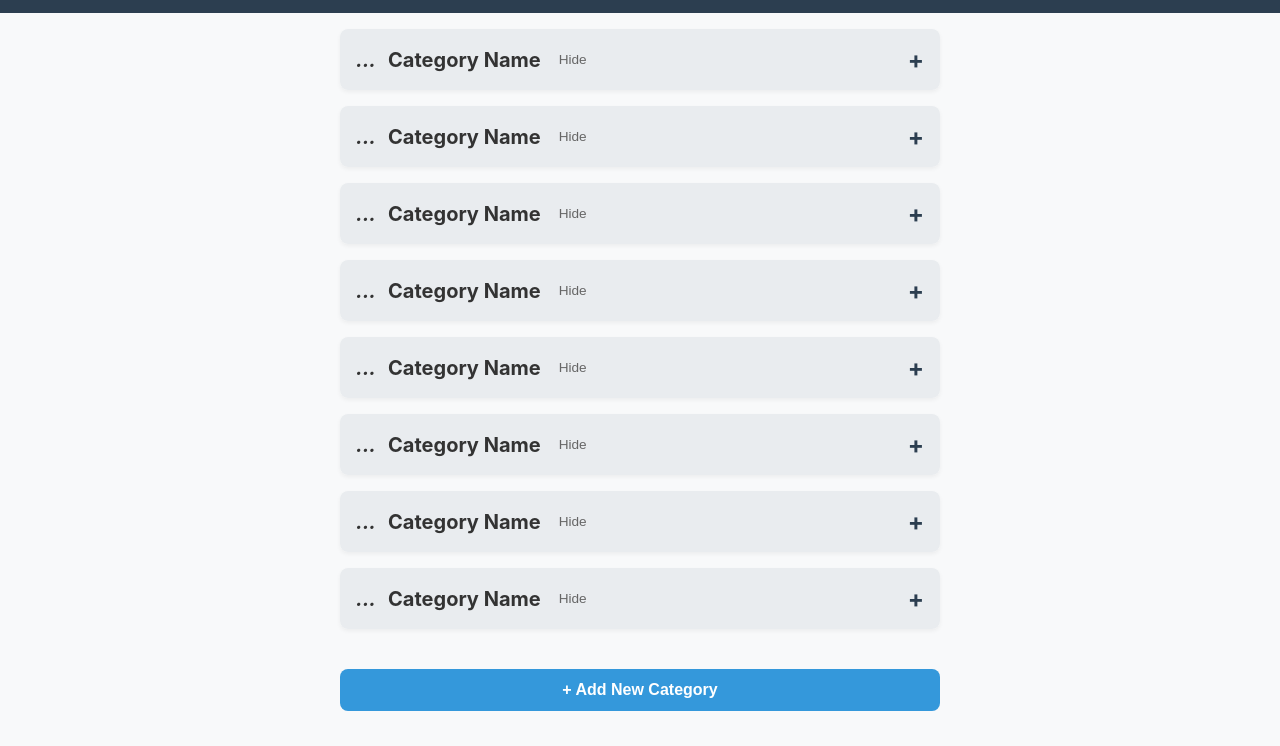
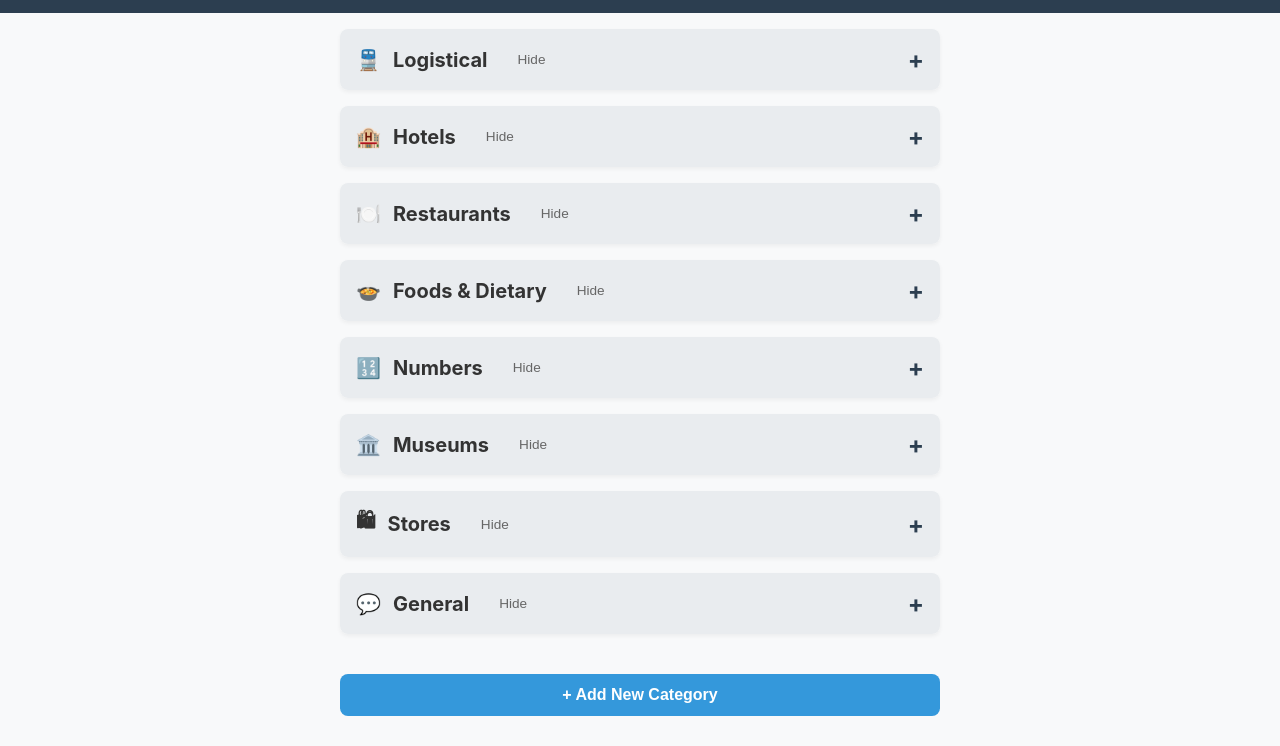
Before and after one commit to davidkmck/pocket-lingo, a plain HTML site: page index.html in a window 1280 px wide. Shown: the part 54-800 px from the top of the page. Drawn offline with Linux system fonts and the light colour scheme.

Commit message:
Refactor hide-cat-btn styles and update icons

```diff
--- a/index.html
+++ b/index.html
@@ -182,7 +182,8 @@
       color: #666;
       display: inline-flex;
       align-items: center;
-    vertical-align: middle; /* Ensures it lines up with standard text height */
+      vertical-align: middle;
+      margin-left: 0.75rem;
     }
 
     .hide-phrase-btn { background: none; border: none; color: #999; font-size: 0.8rem; cursor: pointer; padding: 0; margin-top: 0.5rem; text-decoration: underline; margin-right: 1rem; }
@@ -280,8 +281,10 @@ function getCategoryIcon(iconKey) {
         'train': '🚆',
         'hotel': '🏨',
         'restaurant': '🍽️',
+        'restaurant_menu': '🍲',
+        'pin': '🔢',
         'museum': '🏛️',
-        'storefront': '🛍️️',
+        'storefront': '🛍',
         'chat': '💬',
         'default': '📂'
       };
@@ -308,18 +311,15 @@ function getCategoryIcon(iconKey) {
 
         const isOpen = currentOpenCategory === category.id ? 'open' : '';
         const isCustomCat = category.isCustom ? true : false;
-
         const iconSymbol = getCategoryIcon(category.icon);
 
         html += `<details class="category" id="cat-${category.id}" ${isOpen} ontoggle="trackOpenCategory(this, '${category.id}')">
             <summary>
               <span style="display: flex; align-items: center; gap: 0.75rem;">
-                <!-- Category Title / Icon -->
-                <i class="material-icons">...</i> Category Name
-                <!-- Hide Button -->
-                <button class="hide-cat-btn">Hide</button>
+                <span>${iconSymbol}</span>
+                <span>${category.title}</span>
+                <button class="hide-cat-btn" onclick="toggleHideCategory(event, '${langKey}', '${category.id}')">Hide</button>
               </span>
-              <!-- The CSS pseudo-element ::after handles the + / - arrow automatically on the right -->
             </summary>
             <div class="phrases-container">`;
 
@@ -524,7 +524,8 @@ const iconSymbol = getCategoryIcon(category.icon);
       const langMap = {
         'it': 'it-IT',
         'fr': 'fr-FR',
-        'es': 'es-ES'
+        'es': 'es-ES',
+        'pt': 'pt-PT'
       };
 
       utterance.lang = langMap[langKey] || 'en-US';
```
Lines whose indentation alone changed are shown as unchanged.
